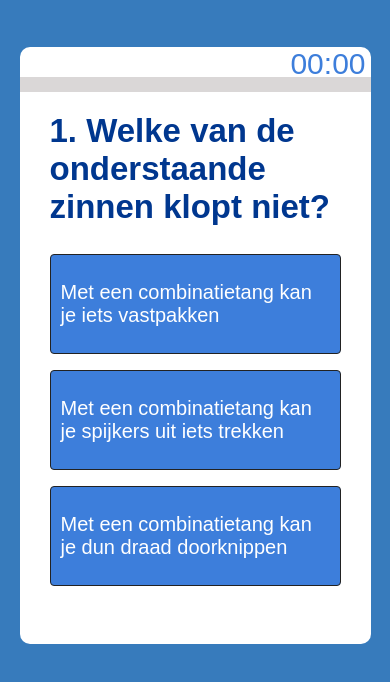
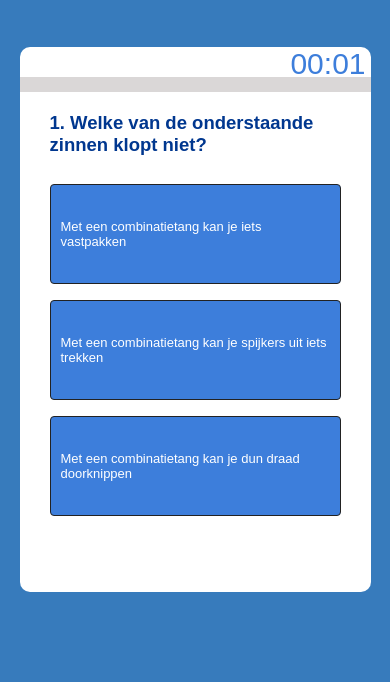
Before and after one commit to Mitchelv1/TataQuiz, a plain HTML site: page index.html in a window 390 px wide. Shown: the part 82-764 px from the top of the page. Drawn offline with Linux system fonts and the light colour scheme.

Commit message:
nieuwe letter grootte

```diff
--- a/index.html
+++ b/index.html
@@ -10,7 +10,7 @@
             <img src="images/gereedschaplogo.png">
         </div>
         <div class="timerbar">
-            <p>00:00</p>
+            <p>00:01</p>
         </div>
         <div class="progressbar"></div>
         <div class="app">
--- a/style.css
+++ b/style.css
@@ -53,7 +53,7 @@ body {
     padding: 20px 0;
 }
 .quiz h2{
-    font-size: 33px;
+    font-size: 1.6vw;
     color: #00378f;
     font-weight: 600;
 }
@@ -66,7 +66,7 @@ body {
     border: 1px solid #222222;
     padding: 10px;
     margin: 8px 0;
-    font-size: 20px;
+    font-size: 1.2vw;
     text-align: left;
     border-radius: 4px;
     cursor: pointer;
@@ -107,6 +107,14 @@ body {
     padding-top: 1%;
     width: 25%;
 }
+@media screen and (max-width: 1350px){
+    .quiz h2{
+        font-size: 21.5px;
+    }
+    .btn{
+        font-size: 16px;
+    }
+}
 @media screen and (max-width: 425px){
     .toplogo{
         min-width: 300px;
@@ -114,7 +122,15 @@ body {
     .timerbar{
         margin: 50px auto 0;
     }
+    .quiz h2{
+        font-size: 18.5px;
+    }
+    .btn{
+        font-size: 13px;
+    }
+
 }
+
 img{
     width: 100%;
     height: 100%;
```
